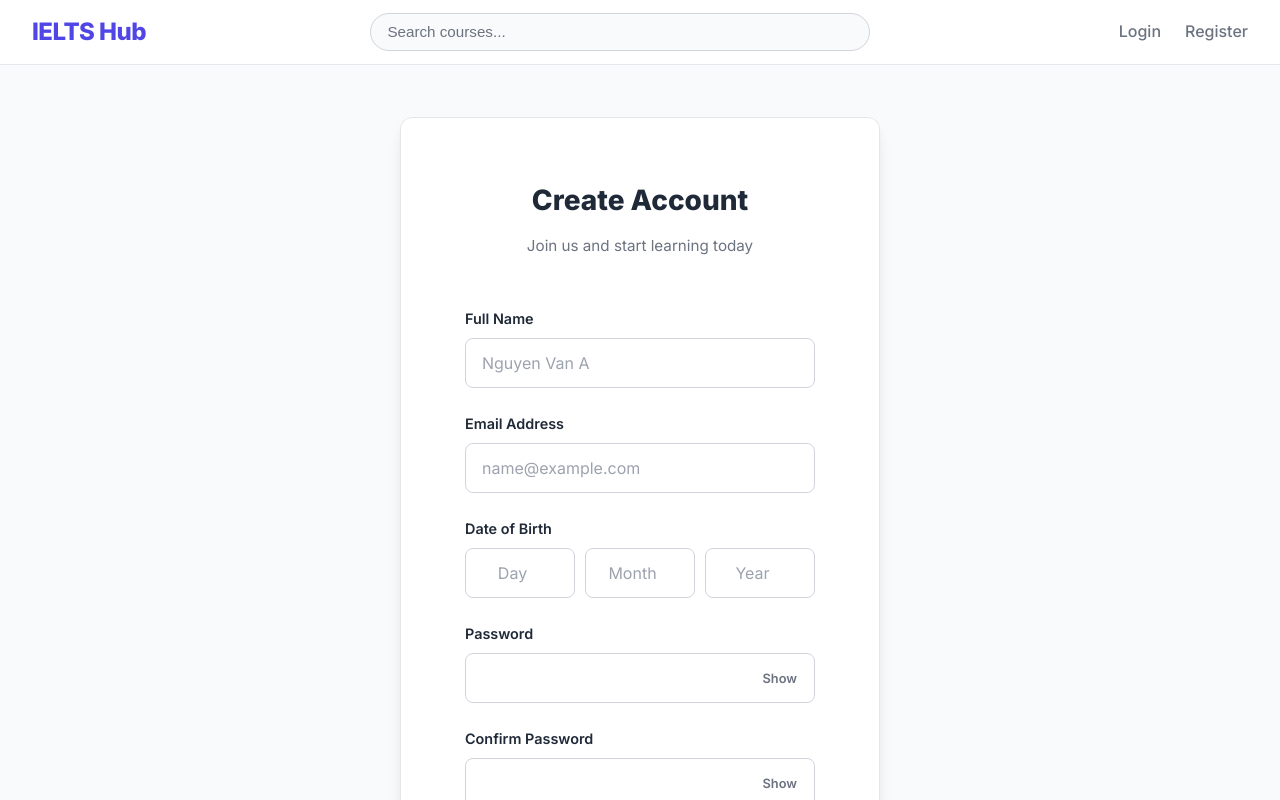
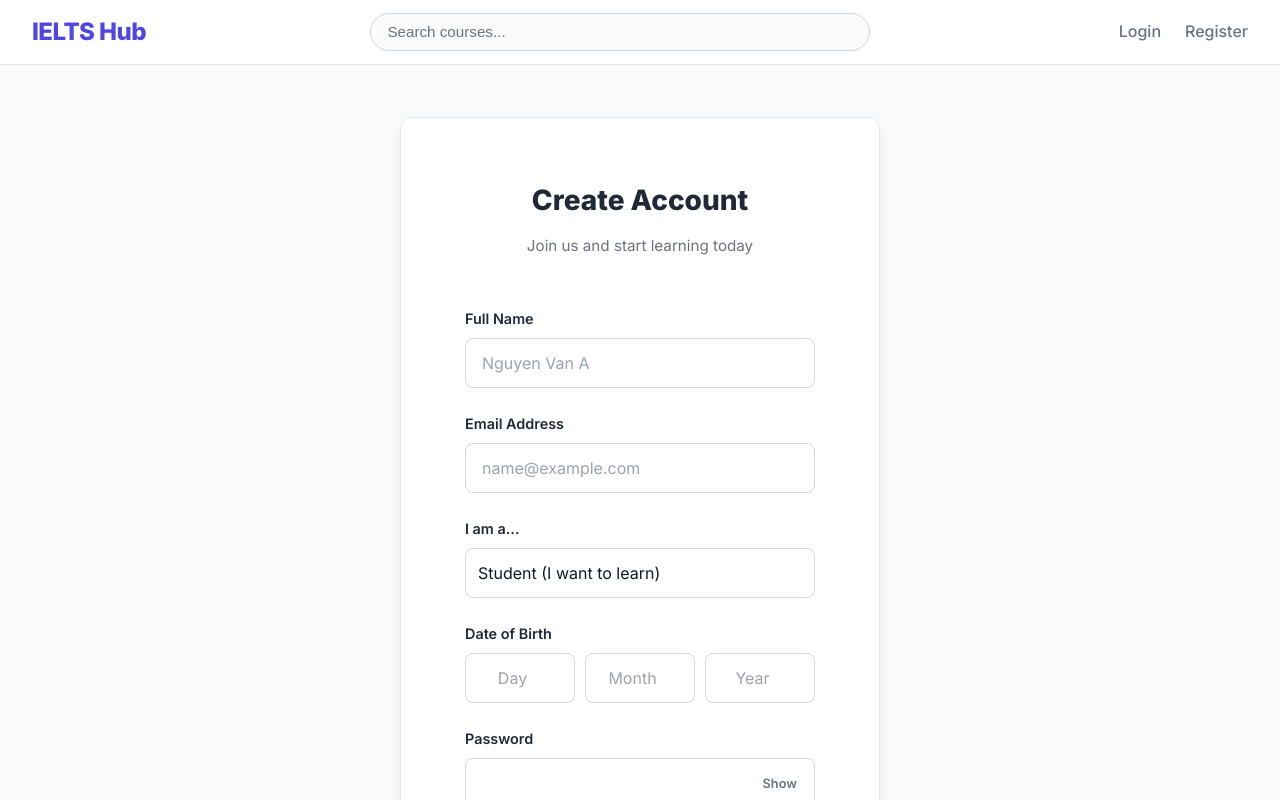
Before and after one commit to Thnh8052/English-Learning-Platform, a React app in the folder frontend/: page /register in a window 1280 px wide. Shown: the top 800 px of the page. Built offline with nearby package versions, Linux system fonts and the light colour scheme; no server answers; the HTML template or start-up script is replaced by a standard one.

Commit message:
FIXED navigate bugs

```diff
--- a/frontend/src/components/modals/LessonModal.jsx
+++ b/frontend/src/components/modals/LessonModal.jsx
@@ -60,7 +60,6 @@ const LessonModal = ({ isOpen, onClose, onSave, moduleId }) => {
         <div className="modal-overlay" onClick={onClose}>
             <div className="modal-content" onClick={(e) => e.stopPropagation()}>
 
-                {/* --- NEW HEADER WITH CLOSE BUTTON --- */}
                 <div className={styles.modalHeader}>
                     <h3>Add New Lesson</h3>
                     <button type="button" className={styles.closeBtn} onClick={onClose}>
--- a/frontend/src/contexts/AuthContext.jsx
+++ b/frontend/src/contexts/AuthContext.jsx
@@ -1,12 +1,10 @@
 import { createContext, useContext, useEffect, useState } from "react";
 import api from "../services/api";
-
 const AuthContext = createContext();
 
 export const AuthProvider = ({ children }) => {
   const [user, setUser] = useState(null);
   const [loading, setLoading] = useState(true);
-
   useEffect(() => {
     const token = localStorage.getItem("token");
     const savedUser = localStorage.getItem("user");
@@ -48,6 +46,7 @@ export const AuthProvider = ({ children }) => {
     localStorage.removeItem("token");
     localStorage.removeItem("user");
     setUser(null);
+    window.location.href = "/";
   };
 
   // profile update
--- a/frontend/src/pages/auth/Login.jsx
+++ b/frontend/src/pages/auth/Login.jsx
@@ -23,8 +23,7 @@ const Login = () => {
     setLoading(false);
 
     if (res.success) {
-      const from = location.state?.from?.pathname || "/dashboard";
-      navigate(from, { replace: true });
+    navigate("/", { replace: true });
     } else {
       setError(res.message);
     }
--- a/frontend/src/pages/auth/Register.jsx
+++ b/frontend/src/pages/auth/Register.jsx
@@ -46,7 +46,7 @@ export function Register() {
     setLoading(false);
 
     if (res.success) {
-      navigate("/");
+    navigate("/login");
     } else {
       setError(res.message);
     }
@@ -62,6 +62,7 @@ export function Register() {
 
         <form onSubmit={handleSubmit} className={styles.form}>
 
+          {/* Full Name */}
           <div className={styles.formGroup}>
             <label className={styles.label}>Full Name</label>
             <input
@@ -75,6 +76,7 @@ export function Register() {
             />
           </div>
 
+          {/* Email */}
           <div className={styles.formGroup}>
             <label className={styles.label}>Email Address</label>
             <input
@@ -87,8 +89,21 @@ export function Register() {
               required
             />
           </div>
+          <div className={styles.formGroup}>
+            <label className={styles.label}>I am a...</label>
+            <select
+                name="role"
+                value={formData.role}
+                onChange={handleChange}
+                className={styles.input}
+                style={{ cursor: 'pointer' }}
+            >
+                <option value="student">Student (I want to learn)</option>
+                <option value="teacher">Teacher (I want to teach)</option>
+            </select>
+          </div>
 
-          {/* Date of Birth Group */}
+          {/* Date of Birth */}
           <div className={styles.formGroup}>
             <label className={styles.label}>Date of Birth</label>
             <div className={styles.dobGroup}>
--- a/frontend/src/pages/auth/ResetPassword.jsx
+++ b/frontend/src/pages/auth/ResetPassword.jsx
@@ -30,7 +30,7 @@ const ResetPasswordPage = () => {
             setAuthData(res.data);
 
             setTimeout(() => {
-                navigate('/dashboard');
+                navigate('/login');
             }, 2000);
         } catch (err) {
             setError(err.response?.data?.message || 'Failed to reset password.');
@@ -77,7 +77,7 @@ const ResetPasswordPage = () => {
                 )}
 
                 <div className={styles.switchText} style={{ marginTop: '1.5rem' }}>
-                    <Link to="/login" className={styles.link}>← Back to Dashboard</Link>
+                    <Link to="/login" className={styles.link}>← Back to Login</Link>
                 </div>
             </div>
         </div>
--- a/frontend/src/pages/student/StudentSubmissionDetail.jsx
+++ b/frontend/src/pages/student/StudentSubmissionDetail.jsx
@@ -44,8 +44,6 @@ const StudentSubmissionDetail = () => {
     const getAudioSrc = (path) => {
         if (!path) return '';
         if (path.startsWith('http')) return path;
-
-        // Xử lý đường dẫn Windows (\) thành (/)
         let cleanPath = path.replace(/\\/g, '/');
         if (cleanPath.startsWith('/')) cleanPath = cleanPath.substring(1);
 
@@ -57,9 +55,7 @@ const StudentSubmissionDetail = () => {
     if (!submission) return <div className={styles.container}>Không tìm thấy dữ liệu.</div>;
 
     const { lesson, score, feedback, status, content, answers, aiResult } = submission;
-
-    // --- HÀM RENDER BOX ĐIỂM SỐ (DÙNG CHUNG CHO CẢ AI VÀ GIÁO VIÊN) ---
-    const renderScoreCard = (scoreData, title, isOfficial) => {
+        const renderScoreCard = (scoreData, title, isOfficial) => {
         if (!scoreData) return null;
 
         // Xử lý Quiz
--- a/frontend/src/pages/teacher/editCoursePage.jsx
+++ b/frontend/src/pages/teacher/editCoursePage.jsx
@@ -340,13 +340,6 @@ const EditCoursePage = () => {
                                                     )}
 
                                                     <button
-                                                        onClick={() => handleOpenEditLessonModal(lesson)}
-                                                        className="btn btn-outline btn-sm"
-                                                    >
-                                                        Edit Info
-                                                    </button>
-
-                                                    <button
                                                         onClick={() => handleDeleteLesson(module._id, lesson._id)}
                                                         className="btn btn-danger-outline btn-sm"
                                                     >
```
Also changed, not shown: 1 other file (tests, documents, lock files or other folders).
